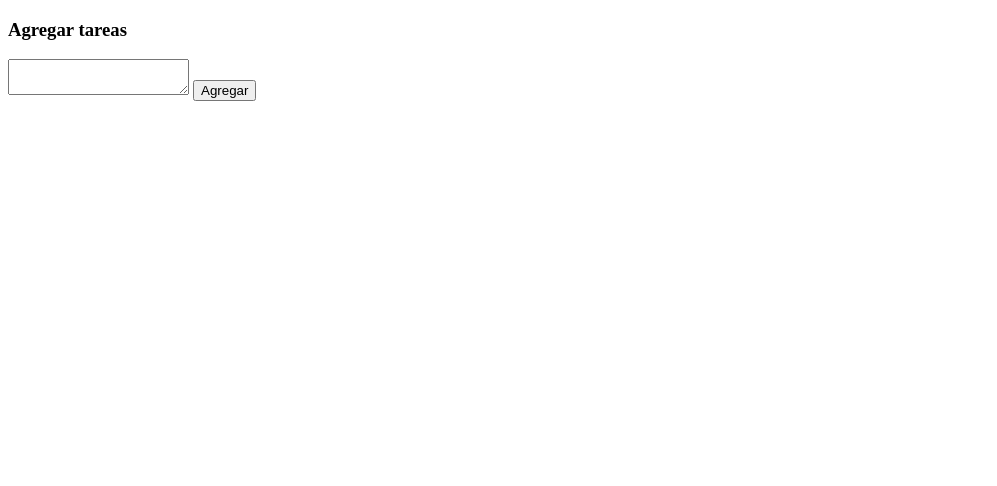
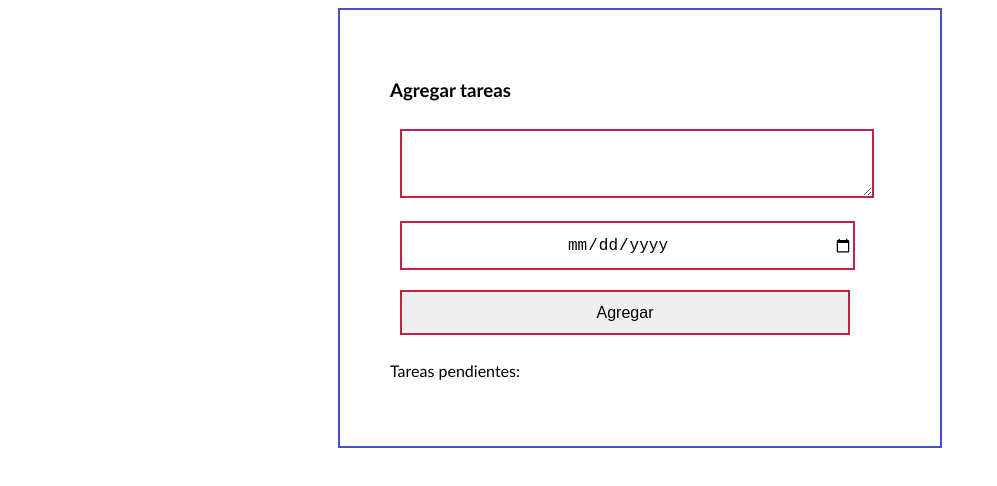
Before and after one commit to NycollSM/Practica2, a plain HTML site: page index.html in a window 1280 px wide. Shown: the whole page, without its empty margins (0-997 px from the left). Drawn offline with Linux system fonts and the light colour scheme.

Commit message:
funcion de agregar tareas, objeto y alert sin terminar

```diff
--- /dev/null
+++ b/css/styles.css
@@ -0,0 +1,37 @@
+.container {
+    padding: 50px;
+    width: 500px;
+    align-items: center;
+    font-family: times;
+    margin: auto;
+    font-family: 'Trebuchet MS', 'Lucida Sans Unicode';
+    border:2px solid #4a4cce;
+    color: black;
+}
+textarea{
+    font-size: 18px;
+    margin: 10px;
+    max-width: 90%;
+    min-width: 90%;
+    padding: 10px;
+    max-height: 45px;
+    min-height: 45px;
+    border:2px solid #c52243;
+}
+#date{
+    height: 45px;
+    width: 90%;
+    margin: 10px;
+    font-size: 16px;
+    text-align: center;
+    color: black;
+    border:2px solid #c52243;
+}
+button{
+    font-size: 16px;
+    border:2px solid #c52243;
+    margin: 10px;
+    width: 90%;
+    height: 45px;
+    color: black;
+}
--- a/index.html
+++ b/index.html
@@ -5,17 +5,19 @@
     <meta http-equiv="X-UA-Compatible" content="IE=edge">
     <title>Page Title</title>
     <meta name="viewport" content="width=device-width, initial-scale=1">
-    <link rel="stylesheet" type="text/css" media="screen" href="main.css" />
+    <link rel="stylesheet" type="text/css" media="screen" href="css/styles.css" />
 
 </head>
 <body>
-    <h3>Agregar tareas</h3>
-    <form action="">
+    <div class="container">
+       <h3>Agregar tareas</h3>
+        <textarea name="" id="new-homework"></textarea>
+        <input id= 'date' type="date">
+        <button>Agregar</button>
+        <p>Tareas pendientes:</p>
+        <ul id="list"></ul>
+    </div>
 
-        <textarea name="" id="new-homework"></textarea>
-        <button>Agregar</button>
-    </form>
-    <ul id="list"></ul>
-    <script src="script.js"></script>
+    <script src="js/script.js"></script>
 </body>
 </html>
--- /dev/null
+++ b/js/script.js
@@ -0,0 +1,34 @@
+let homework = document.getElementById('new-homework');
+let newElement = document.querySelector('button');
+let newText = document.getElementById('list');
+let dateHW = document.getElementById('date');
+
+   /**Funcion */
+function tarea(){
+    /**enviar error si no hay texto */
+    if (homework.value, dateHW.value == 0){
+            console.log('error');
+            alert('escribe tu tarea');
+    }else{
+        /**Elemntos agregados a la DOM*/
+        let pendientes = document.createElement('li');
+        pendientes.innerHTML += homework.value;
+        pendientes.innerHTML += ' - ' + dateHW.value ;
+        newText.appendChild(pendientes);
+        homework.value = '';
+        dateHW.value = '';
+    }
+
+    /**Objeto */
+    let Datos = {
+        task: homework.value,
+        dueTime: dateHW.value,
+        complete: false,
+    }
+    //Datos.push = homework.value;
+    //Datos.push = dateHW.value;
+    console.log(Datos);
+}
+
+/*Eventos*/
+newElement.addEventListener('click', tarea);
```
